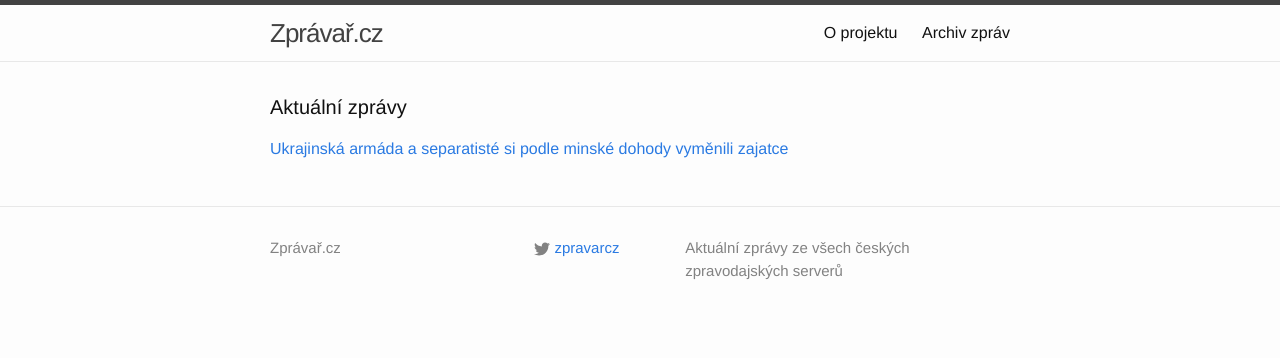
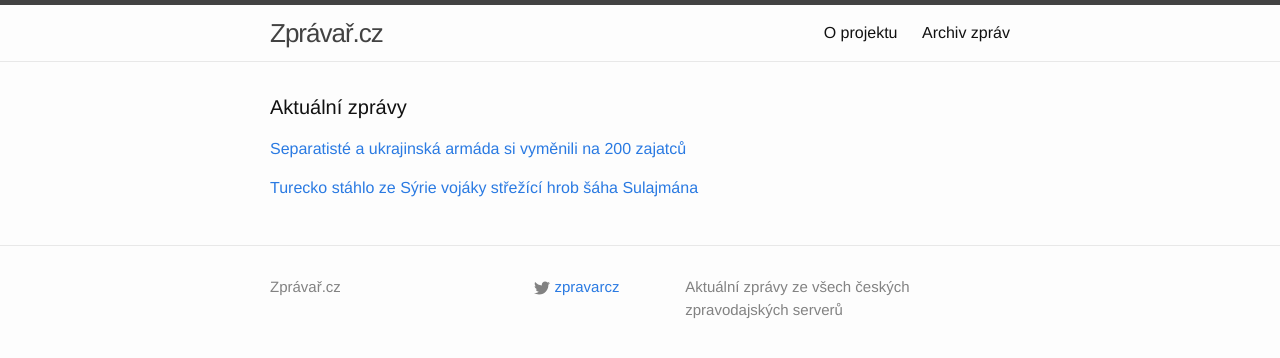
Before and after one commit to adliska/zpravar, a Jekyll site: the page built from index.html, in a window 1280 px wide. Shown: the top 358 px of the page. Built offline with Jekyll 4.4.1, drawn with Linux system fonts in a browser that asks for light colours.

Commit message:
zpravar news update

```diff
--- a/index.html
+++ b/index.html
@@ -5,12 +5,20 @@ layout: default
 <div class="home">
     <h1 class="page-heading">Aktuální zprávy</h1>
 
-<p><a href="javascript:;" onclick="toggle_visibility('zpravy0')">Ukrajinská armáda a separatisté si podle minské dohody vyměnili zajatce</a></p>
+<p><a href="javascript:;" onclick="toggle_visibility('zpravy0')">Separatisté a ukrajinská armáda si vyměnili na 200 zajatců</a></p>
 <div id="zpravy0" style="display:none">
 <ul>
+<li><a href=http://www.novinky.cz/zahranicni/evropa/362290-separatiste-a-ukrajinska-armada-si-vymenili-na-200-zajatcu.html>Separatisté a ukrajinská armáda si vyměnili na 200 zajatců - www.novinky.cz</a></li>
 <li><a href=http://zahranicni.ihned.cz/rusko/c1-63574170-ukrajinska-armada-a-separatiste-si-podle-minske-dohody-vymenili-zajatce>Ukrajinská armáda a separatisté si podle minské dohody vyměnili zajatce - zahranicni.ihned.cz</a></li>
 <li><a href=http://zpravy.aktualne.cz/zahranici/zive-nedele-22-unora-ukrajina-rusko-separatiste/r~bfce5938b84611e486b9002590604f2e/>Živě: Ukrajinská armáda a separatisté si vyměnili zajatce - zpravy.aktualne.cz</a></li>
 <li><a href=http://zpravy.idnes.cz/vymena-zajatcu-na-ukrajine-d0b-/zahranicni.aspx?c=A150222_070222_zahranicni_cen>Ukrajina a separatisté z Luhanska si vyměnili téměř dvě stě zajatců - zpravy.idnes.cz</a></li>
 <li><a href=http://www.ceskenoviny.cz/zpravy/zpravy/ukrajinska-armada-a-separatiste-si-vymenili-191-zajatcu/1184297>Ukrajinská armáda a separatisté si vyměnili 191 zajatců - www.ceskenoviny.cz</a></li>
 </ul>
+</div><p><a href="javascript:;" onclick="toggle_visibility('zpravy1')">Turecko stáhlo ze Sýrie vojáky střežící hrob šáha Sulajmána</a></p>
+<div id="zpravy1" style="display:none">
+<ul>
+<li><a href=http://zpravy.aktualne.cz/zahranici/turecko-stahlo-ze-syrie-vojaky-strezici-hrob-saha-sulajmana/r~a266f564ba6511e4a7d8002590604f2e/>Turecko stáhlo ze Sýrie vojáky střežící hrob šáha Sulajmána - zpravy.aktualne.cz</a></li>
+<li><a href=http://zpravy.idnes.cz/turecko-stahlo-vojaky-od-hrobky-saha-sulejmana-fl5-/zahranicni.aspx?c=A150222_080255_zahranicni_cen>Turecko stáhlo vojáky střežící hrobku šáha Sulejmana v Sýrii - zpravy.idnes.cz</a></li>
+<li><a href=http://www.ceskenoviny.cz/zpravy/zpravy/turecko-evakuovalo-ze-syrie-vojaky-strezici-hrobku-saha-sulajmana/1184307>Turecko evakuovalo ze Sýrie vojáky střežící hrobku šáha Sulajmána - www.ceskenoviny.cz</a></li>
+</ul>
 </div></div>
```
